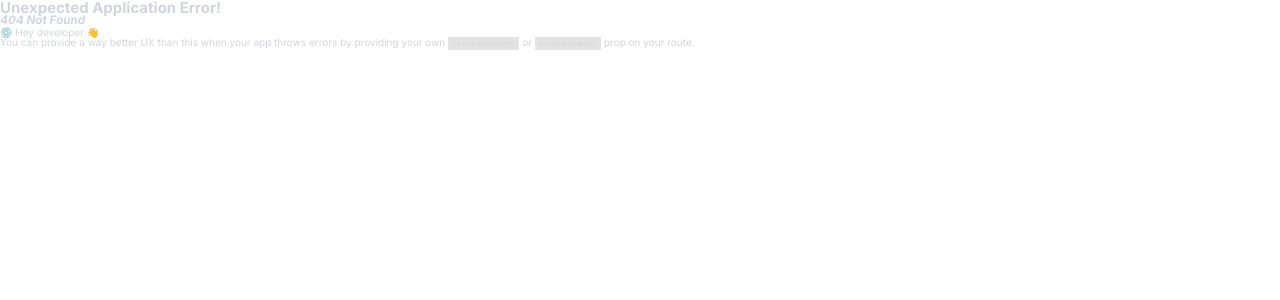
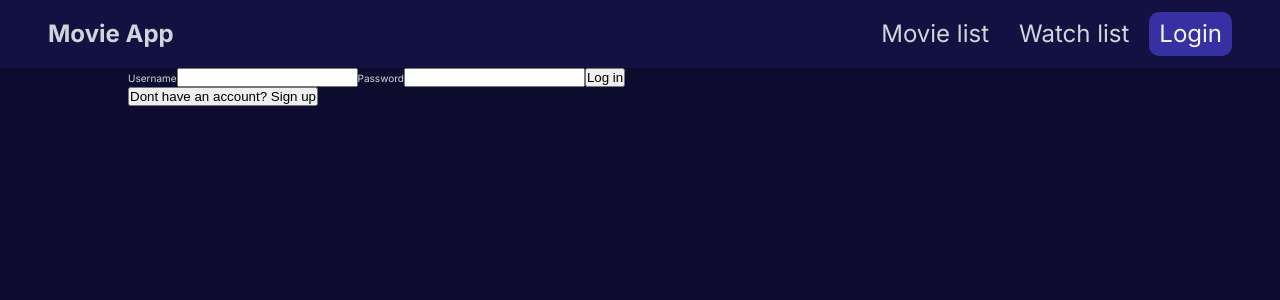
Before and after one commit to christianyarwood62/movie-watchlist, a React (Vite) app: page /login in a window 1280 px wide. Before the commit this address had no page. Shown: the top 300 px of the page. Built offline with nearby package versions, Linux system fonts and the light colour scheme.

Commit message:
only existing users can log in

```diff
--- a/package.json
+++ b/package.json
@@ -14,6 +14,7 @@
     "@reduxjs/toolkit": "^2.11.0",
     "react": "^19.2.0",
     "react-dom": "^19.2.0",
+    "react-hook-form": "^7.69.0",
     "react-icons": "^5.5.0",
     "react-redux": "^9.2.0",
     "react-router-dom": "^7.10.1",
--- a/src/App.jsx
+++ b/src/App.jsx
@@ -2,6 +2,7 @@ import { createBrowserRouter, RouterProvider } from "react-router-dom";
 import AppLayout from "./UI/AppLayout";
 import MovieList from "./pages/MovieList";
 import Watchlist from "./pages/WatchList";
+import LoginPage from "./pages/LoginPage";
 
 const router = createBrowserRouter([
   {
@@ -15,6 +16,10 @@ const router = createBrowserRouter([
         path: "/watch-list",
         element: <Watchlist />,
       },
+      {
+        path: "/login",
+        element: <LoginPage />,
+      },
     ],
   },
 ]);
--- a/src/UI/Header.jsx
+++ b/src/UI/Header.jsx
@@ -62,6 +62,11 @@ function Header() {
             <StyledNavLink to="watch-list">Watch list</StyledNavLink>
           </ListItem>
         </ul>
+        <ul>
+          <ListItem>
+            <StyledNavLink to="login">Login</StyledNavLink>
+          </ListItem>
+        </ul>
       </StyledNav>
     </StyledHeader>
   );
--- /dev/null
+++ b/src/features/SignInForm.jsx
@@ -0,0 +1,67 @@
+import { useState } from "react";
+import { useForm } from "react-hook-form";
+import { useDispatch, useSelector } from "react-redux";
+import { login, createAccount } from "./authSlice";
+
+function SignInForm() {
+  const [isSignUp, setIsSignUp] = useState(false);
+
+  const {
+    register,
+    handleSubmit,
+    formState: { formErrors },
+  } = useForm();
+
+  const dispatch = useDispatch();
+
+  const authError = useSelector((state) => state.auth.error);
+
+  function handleLogin(data) {
+    console.log(data);
+    dispatch(login({ username: data.username, password: data.password }));
+  }
+
+  function handleCreateAccount(data) {
+    console.log(data);
+    dispatch(
+      createAccount({ username: data.username, password: data.password })
+    );
+  }
+
+  return (
+    <form
+      onSubmit={handleSubmit((data) =>
+        isSignUp ? handleCreateAccount(data) : handleLogin(data)
+      )}
+    >
+      <label htmlFor="usernameInput">Username</label>
+      <input id="usernameInput" {...register("username")} />
+      <label htmlFor="passwordInput">Password</label>
+      <input id="passwordInput" {...register("password")} />
+      {!isSignUp && <button type="submit">Log in</button>}
+      {isSignUp && (
+        <>
+          <label htmlFor="confirmPasswordInput">Confirm Password</label>
+          <input id="confirmPasswordInput" {...register("confirm-password")} />
+          <button type="submit">Sign up</button>
+        </>
+      )}
+
+      <div>
+        <button
+          onClick={(e) => {
+            e.preventDefault();
+            setIsSignUp(!isSignUp);
+          }}
+        >
+          {isSignUp
+            ? "Already have an account? Sign in"
+            : "Dont have an account? Sign up"}
+        </button>
+      </div>
+      <div>{authError}</div>
+    </form>
+  );
+}
+
+export default SignInForm;
--- /dev/null
+++ b/src/features/authSlice.js
@@ -0,0 +1,40 @@
+import { createSlice } from "@reduxjs/toolkit";
+
+const initialState = {
+  users: [], // each user is {username: '...', password: '...'}
+  loggedInUser: null,
+  error: null,
+};
+
+const authSlice = createSlice({
+  name: "auth",
+  initialState,
+  reducers: {
+    login(state, action) {
+      const existingUser = state.users.find(
+        (user) =>
+          user.username === action.payload.username &&
+          user.password === action.payload.password
+      );
+      if (!existingUser) return { ...state, error: "No user found" };
+
+      return { ...state, error: null, loggedInUser: existingUser };
+    },
+
+    logout(state) {
+      return { ...state, loggedInUser: null, error: null };
+    },
+
+    createAccount(state, action) {
+      state.users.push({
+        username: action.payload.username,
+        password: action.payload.password,
+      });
+      state.error = null;
+    },
+  },
+});
+
+export const { login, logout, createAccount } = authSlice.actions;
+
+export default authSlice.reducer;
--- /dev/null
+++ b/src/pages/LoginPage.jsx
@@ -0,0 +1,15 @@
+import { useDispatch } from "react-redux";
+import { logout } from "../features/authSlice";
+import SignInForm from "../features/SignInForm";
+
+function LoginPage() {
+  const dispatch = useDispatch();
+
+  function handleLogout() {
+    dispatch(logout());
+  }
+
+  return <SignInForm />;
+}
+
+export default LoginPage;
--- a/src/store.js
+++ b/src/store.js
@@ -1,10 +1,12 @@
 import { configureStore } from "@reduxjs/toolkit";
 import watchReducer from "./features/watchSlice";
 import movieReducer from "./features/movieSlice";
+import authReducer from "./features/authSlice";
 
 export const store = configureStore({
   reducer: {
     watchList: watchReducer,
     movieList: movieReducer,
+    auth: authReducer,
   },
 });
```
Also changed, not shown: 1 other file (tests, documents, lock files or other folders).
